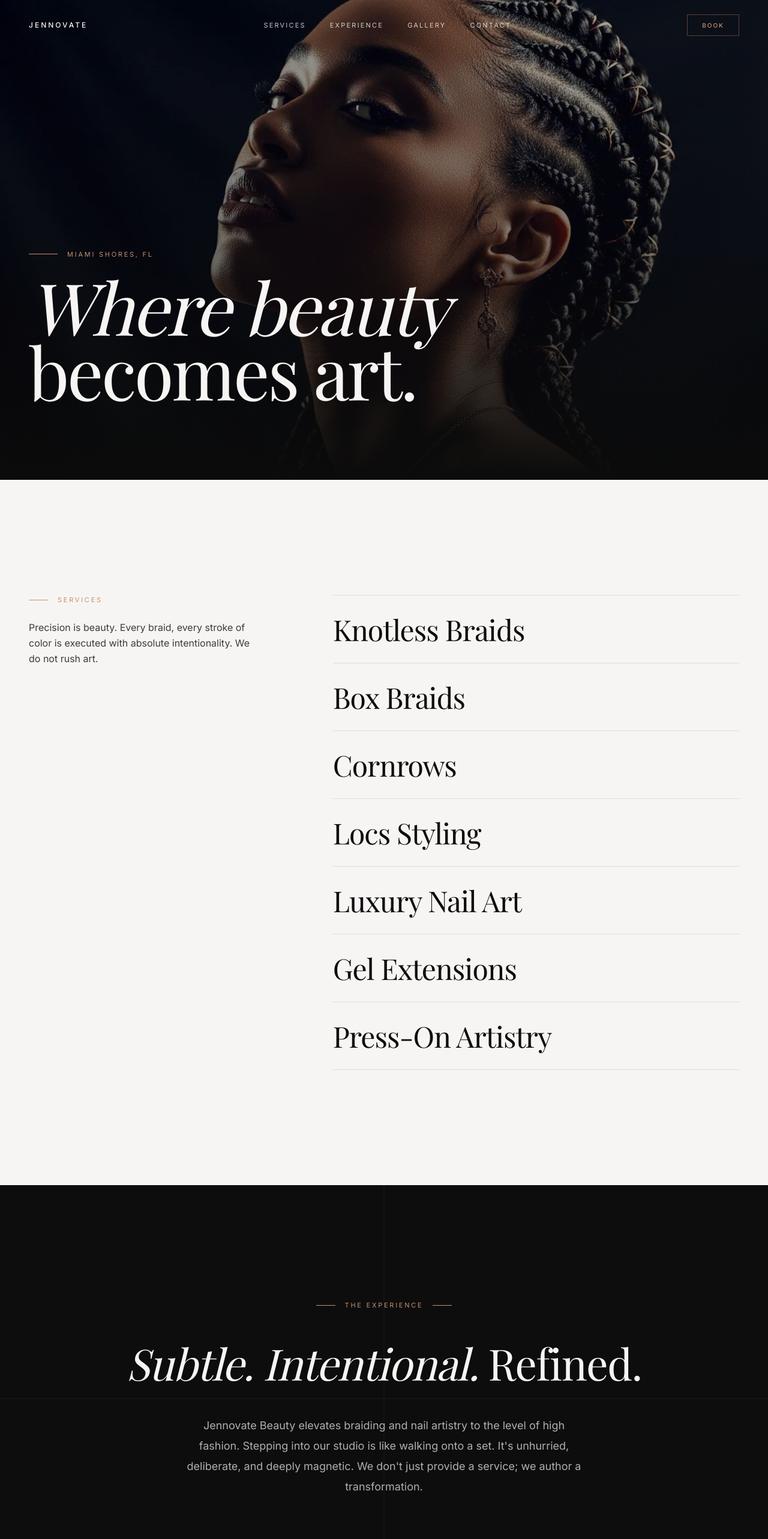
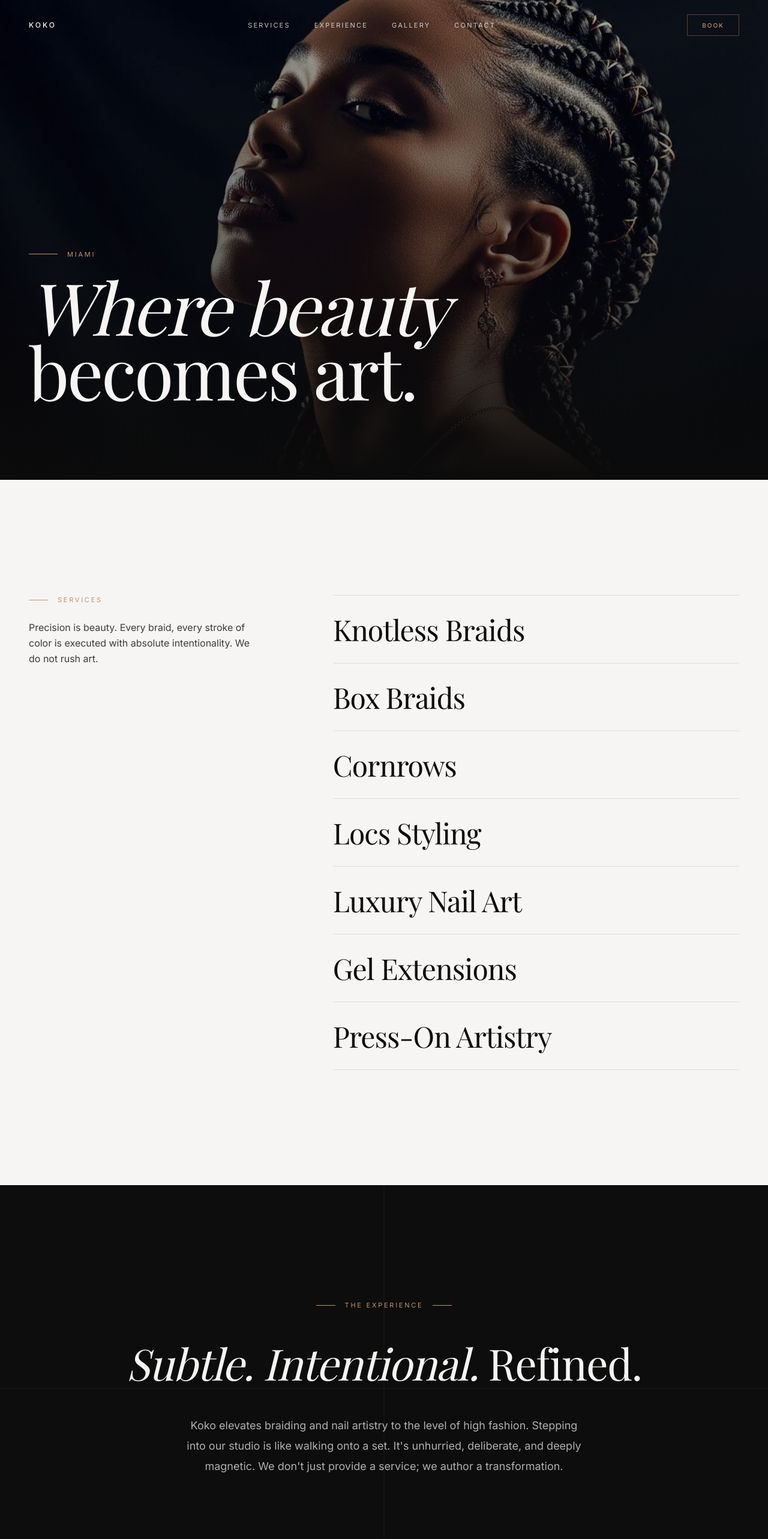
Before and after one commit to Sosafrm66/jennovate-beauty, a React (Vite) app: page / in a window 1280 px wide. Shown: the top 2566 px of the page at 60% size. Built offline with nearby package versions, Linux system fonts and the light colour scheme; a web font is replaced by a local one.

Commit message:
Update: rename to Koko, city to Miami, fix image refs

```diff
--- a/src/pages/Home.tsx
+++ b/src/pages/Home.tsx
@@ -19,7 +19,7 @@ function Navigation() {
     >
       <div className="container mx-auto px-6 md:px-12 flex justify-between items-center">
         <span className="font-sans font-medium text-xs tracking-[0.25em] text-foreground uppercase">
-          Jennovate
+          Koko
         </span>
         <nav className="hidden md:flex gap-10">
           {["Services", "Experience", "Gallery", "Contact"].map((item) => (
@@ -81,7 +81,7 @@ function Hero() {
         >
           <p className="font-sans text-primary text-[11px] tracking-[0.25em] uppercase mb-4 md:mb-6 flex items-center gap-4">
             <span className="w-12 h-px bg-primary block"></span>
-            Miami Shores, FL
+            Miami
           </p>
           <h1 className="font-serif text-[clamp(2.8rem,12vw,120px)] leading-[0.9] tracking-[-0.03em] text-foreground italic pr-4">
             Where beauty <br />
@@ -175,7 +175,7 @@ function Experience() {
             Subtle. <br className="md:hidden" /> Intentional. <br className="md:hidden" /> <span className="not-italic">Refined.</span>
           </h3>
           <p className="font-sans text-base md:text-lg leading-[1.9] text-foreground/70 max-w-2xl mx-auto">
-            Jennovate Beauty elevates braiding and nail artistry to the level of high fashion. Stepping into our studio is like walking onto a set. It's unhurried, deliberate, and deeply magnetic. We don't just provide a service; we author a transformation.
+            Koko elevates braiding and nail artistry to the level of high fashion. Stepping into our studio is like walking onto a set. It's unhurried, deliberate, and deeply magnetic. We don't just provide a service; we author a transformation.
           </p>
         </motion.div>
       </div>
@@ -233,7 +233,7 @@ function Contact() {
             <span className="italic">Your Session</span>
           </h2>
           <p className="font-sans text-sm tracking-[0.1em] uppercase mb-16 text-background/60">
-            Miami Shores, FL
+            Miami
           </p>
           <a
             href="mailto:booking@jennovatebeauty.com"
@@ -253,13 +253,13 @@ function Footer() {
     <footer className="bg-background py-12 border-t border-primary/20">
       <div className="container mx-auto px-6 md:px-12 flex flex-col md:flex-row justify-between items-center gap-6">
         <span className="font-sans font-medium text-[10px] tracking-[0.2em] text-foreground/50 uppercase">
-          © 2025 Jennovate Beauty
+          © 2025 Koko
         </span>
         <span className="font-serif text-lg text-primary italic">
-          Jennovate
+          Koko
         </span>
         <span className="font-sans text-[10px] tracking-[0.2em] text-foreground/50 uppercase">
-          Miami Shores, FL
+          Miami
         </span>
       </div>
     </footer>
```
